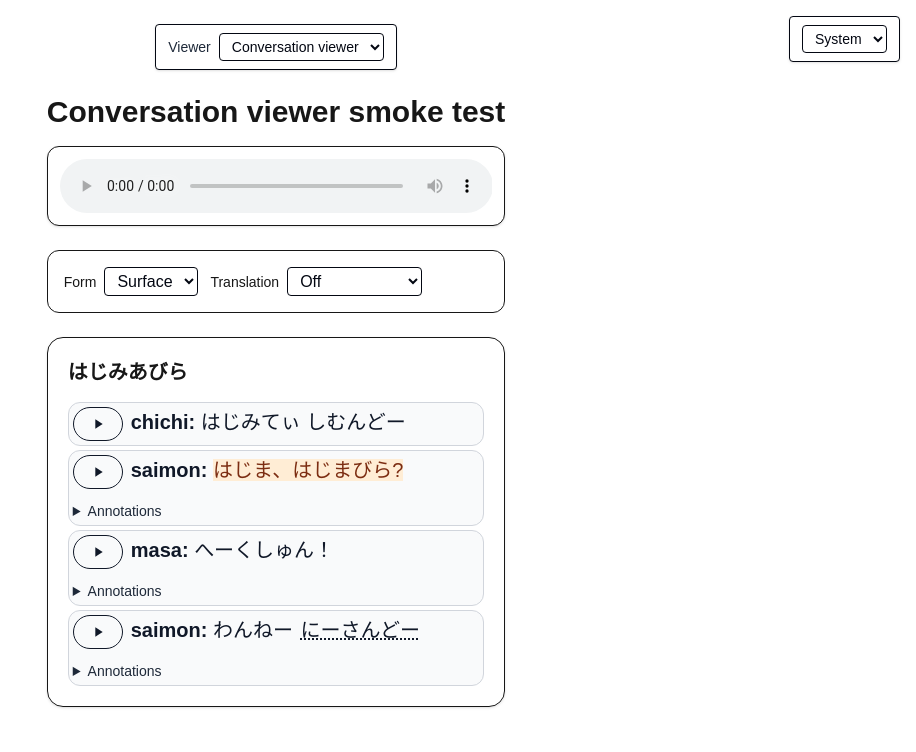
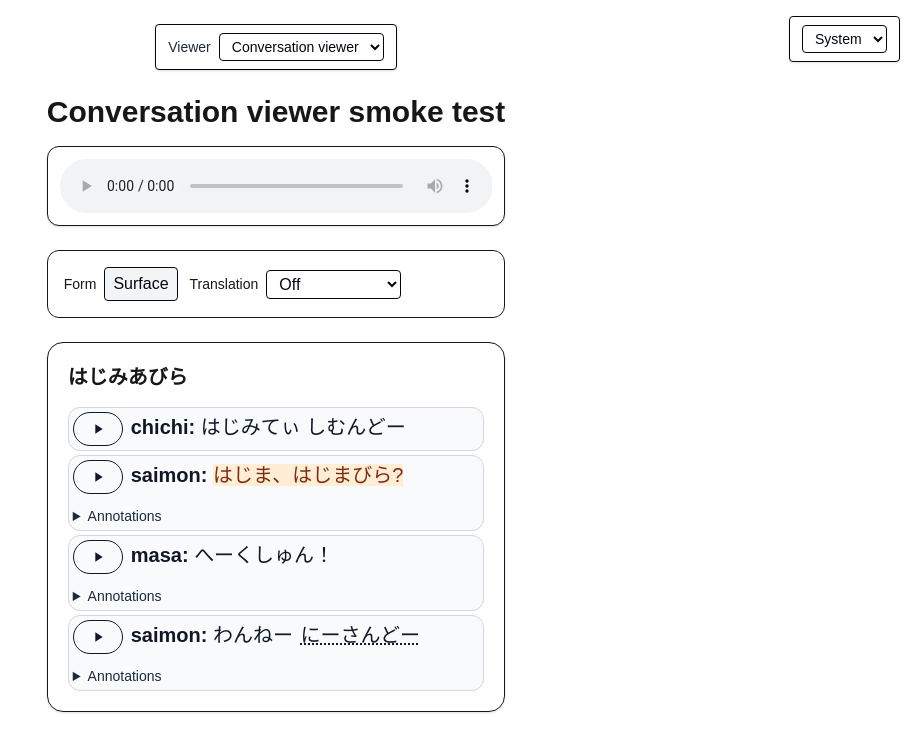
Before and after one commit to hissanova/language-creator-tool, a Next.js app: page /contents/lessons/sample in a window 1280 px wide. Shown: the top 752 px of the page, without its empty margins (364-1280 px from the left). Built offline with nearby package versions, Linux system fonts and the light colour scheme.

Commit message:
form display correction

```diff
--- a/app/components/ViewerShell.tsx
+++ b/app/components/ViewerShell.tsx
@@ -187,11 +187,11 @@ export function ViewerShell({
 }: ViewerShellProps) {
   const mediaRef = useRef<HTMLMediaElement | null>(null);
 
-  const formOptions = withNone(document.metadata.forms);
+  const formOptions = document.metadata.forms ?? [];
   const translationLanguageOptions = withNone(document.metadata.languages);
 
   const [formId, setFormId] = useState<string>(
-    document.metadata.defaultFormId ?? "none"
+    document.metadata.defaultFormId ?? formOptions[0]?.id ?? "none"
   );
 
   const [translationLanguageId, setTranslationLanguageId] = useState<string>(
@@ -336,6 +336,14 @@ export function ViewerShell({
 
       {!isDeveloperMode && (
         <div className={style.layout.controls}>
+          {formOptions.length === 1 ? (
+            <div className="flex items-center gap-2">
+              <span className="text-sm font-medium">Form</span>
+              <span className="rounded border bg-gray-100 px-2 py-1 text-gray-950">
+                {formOptions[0].label ?? formOptions[0].id}
+              </span>
+            </div>
+          ) : formOptions.length > 1 ? (
             <label className="flex items-center gap-2">
               <span className="text-sm font-medium">Form</span>
               <select
@@ -350,6 +358,7 @@ export function ViewerShell({
                 ))}
               </select>
             </label>
+          ) : null}
 
           <label className="flex items-center gap-2">
             <span className="text-sm font-medium">Translation</span>
--- a/samples/core-json/decomposition-minimum.ts
+++ b/samples/core-json/decomposition-minimum.ts
@@ -12,9 +12,7 @@ export const sample = {
 						{ id: "en", label: "English" }
 				],
 				forms: [
-						{ id: "surface", label: "Surface" },
-						{ id: "gloss", label: "Gloss" }
-				]
+						{ id: "surface", label: "Surface" },				]
 		},
 		sections: [
 				{
@@ -63,7 +61,7 @@ export const sample = {
 																										content: {
 																												text: "eat",
 																												languageId: "en",
-																												formId: "gloss"
+																												formId: "surface"
 																										}
 																								}
 																						}
@@ -81,7 +79,7 @@ export const sample = {
 																										content: {
 																												text: "arrive",
 																												languageId: "en",
-																												formId: "gloss"
+																												formId: "surface"
 																										}
 																								}
 																						}
@@ -99,7 +97,7 @@ export const sample = {
 																										content: {
 																												text: "full",
 																												languageId: "en",
-																												formId: "gloss"
+																												formId: "surface"
 																										}
 																								}
 																						}
--- a/samples/core-json/decomposition-nested-minimum.ts
+++ b/samples/core-json/decomposition-nested-minimum.ts
@@ -13,7 +13,6 @@ export const nestedDecompositionSample = {
 		],
 		forms: [
 			{ id: "surface", label: "Surface" },
-			{ id: "gloss", label: "Gloss" },
 		],
 	},
 	sections: [
@@ -83,7 +82,7 @@ export const nestedDecompositionSample = {
 													content: {
 														text: "look/read",
 														languageId: "en",
-														formId: "gloss",
+														formId: "surface",
 													},
 												},
 											},
@@ -101,7 +100,7 @@ export const nestedDecompositionSample = {
 													content: {
 														text: "not understand",
 														languageId: "en",
-														formId: "gloss",
+														formId: "surface",
 													},
 													selectorRecord: {
 														"selector-not": {
@@ -214,7 +213,7 @@ export const nestedDecompositionSample = {
 																				content: {
 																					text: "not",
 																					languageId: "en",
-																					formId: "gloss",
+																					formId: "surface",
 																				},
 																			},
 																		},
@@ -232,7 +231,7 @@ export const nestedDecompositionSample = {
 																				content: {
 																					text: "understand",
 																					languageId: "en",
-																					formId: "gloss",
+																					formId: "surface",
 																				},
 																			},
 																		},
```
Lines whose indentation alone changed are shown as unchanged.
